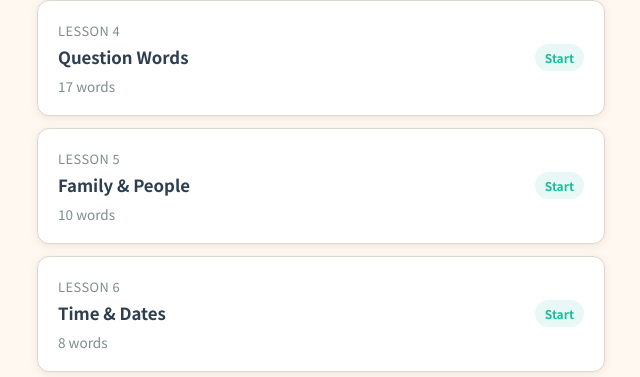
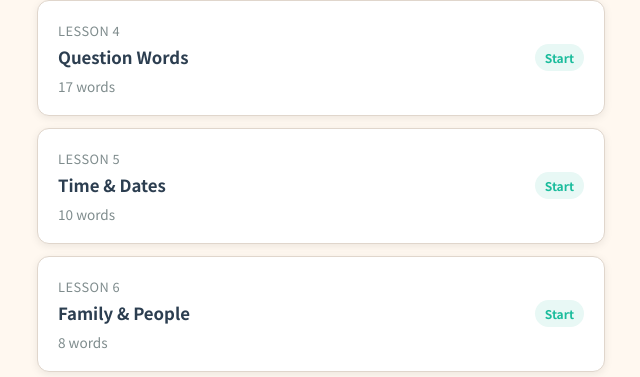
Before and after one commit to znding04/learn-mandarin, a Vue app: page /lessons in a window 1280 px wide. Shown: the part 740-1117 px from the top of the page, without its empty margins (319-959 px from the left). Built offline with nearby package versions, Linux system fonts and the light colour scheme.

Commit message:
fix: speech synthesis guard and lesson title/count corrections

```diff
--- a/src/pages/LessonsPage.vue
+++ b/src/pages/LessonsPage.vue
@@ -16,17 +16,17 @@ const lessons = [
   { id: 2, title: 'Pronouns & Particles', wordCount: 6 },
   { id: 3, title: 'Numbers & Places', wordCount: 10 },
   { id: 4, title: 'Question Words', wordCount: 17 },
-  { id: 5, title: 'Family & People', wordCount: 10 },
-  { id: 6, title: 'Time & Dates', wordCount: 8 },
+  { id: 5, title: 'Time & Dates', wordCount: 10 },
+  { id: 6, title: 'Family & People', wordCount: 8 },
   { id: 7, title: 'Food & Drink', wordCount: 11 },
   { id: 8, title: 'Daily Activities', wordCount: 9 },
-  { id: 9, title: 'Adjectives & Descriptions', wordCount: 8 },
+  { id: 9, title: 'Adjectives & Descriptions', wordCount: 7 },
   { id: 10, title: 'Travel & Directions', wordCount: 9 },
   { id: 11, title: 'Shopping & Money', wordCount: 11 },
   { id: 12, title: 'Nature & Weather', wordCount: 10 },
   { id: 13, title: 'Everyday Objects', wordCount: 7 },
-  { id: 14, title: 'Food & Drink II', wordCount: 12 },
-  { id: 15, title: 'Time & Weather II', wordCount: 12 },
+  { id: 14, title: 'Food & Drink II', wordCount: 11 },
+  { id: 15, title: 'Time & Weather II', wordCount: 11 },
 ]
 
 function openLesson(lesson) {
--- a/src/pages/StudyPage.vue
+++ b/src/pages/StudyPage.vue
@@ -37,8 +37,10 @@ onMounted(async () => {
     cards.value = getCardsByLesson(lessonId.value, allVocab.value)
   }
 
-  speechSynthesis.onvoiceschanged = () => {
-    hasTTS.value = 'speechSynthesis' in window
+  if ('speechSynthesis' in window) {
+    speechSynthesis.onvoiceschanged = () => {
+      hasTTS.value = 'speechSynthesis' in window
+    }
   }
 })
 
```
